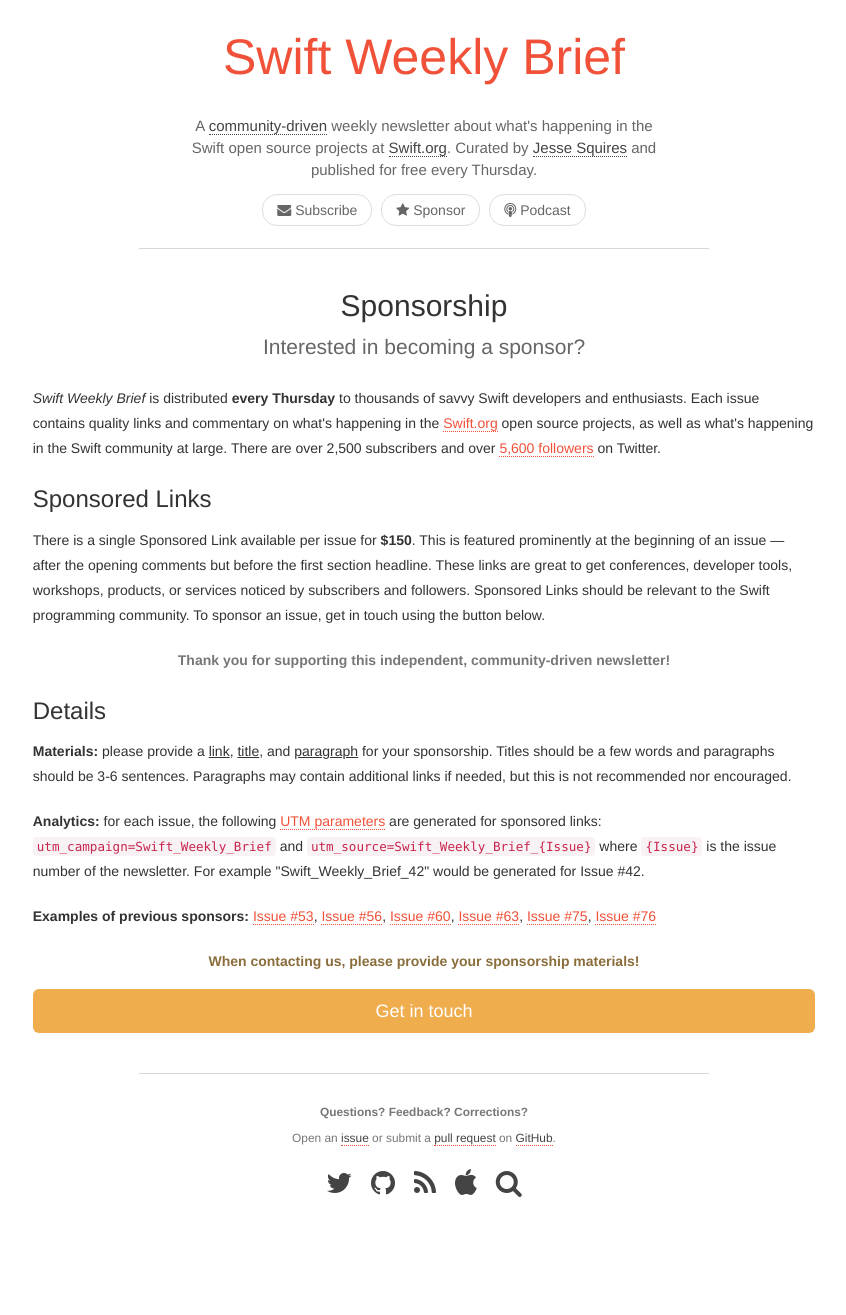
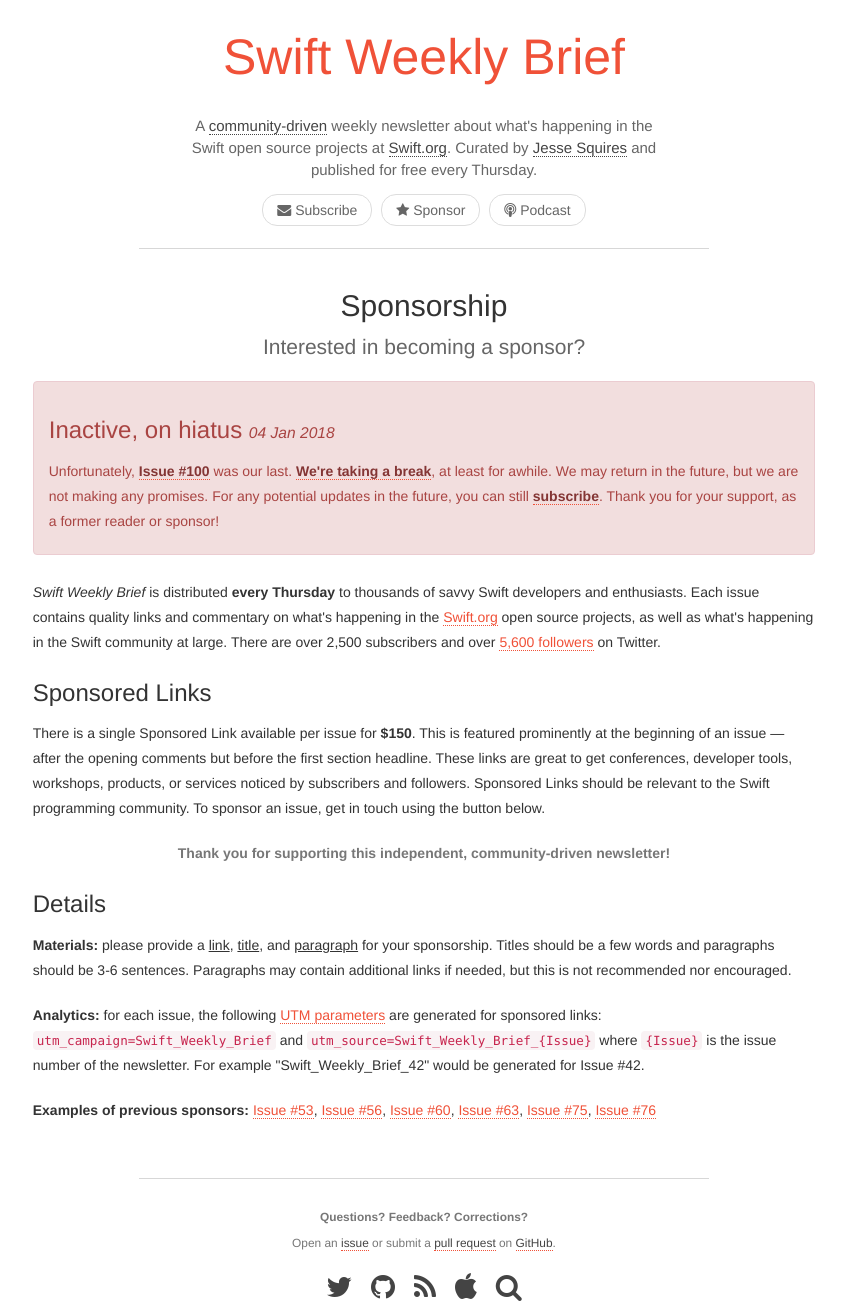
Before and after one commit to SwiftWeekly/swiftweekly.github.io, a Jekyll site: the page built from sponsorship.md, in a window 1280 px wide. Shown: the whole page, without its empty margins (216-1062 px from the left). Built offline with Jekyll 4.4.1, drawn with Linux system fonts in a browser that asks for light colours; before the commit the page ends 1210 px from its top, so only the background shows below that.

Commit message:
Add alerts for last issue / inactivity

```diff
--- /dev/null
+++ b/_includes/hiatus.html
@@ -0,0 +1,5 @@
+
+<div class="alert alert-danger" role="alert">
+    <h3>Inactive, on hiatus <small class="text-danger"><i>04 Jan 2018</i></small></h3>
+    <p>Unfortunately, <a class="alert-link" href="/issue-100">Issue #100</a> was our last. <a class="alert-link" href="https://www.jessesquires.com/blog/swift-weekly-brief-hiatus/">We're taking a break</a>, at least for awhile. We may return in the future, but we are not making any promises. For any potential updates in the future, you can still <a class="alert-link" href="/subscribe">subscribe</a>. Thank you for your support, as a former reader or sponsor!</p>
+</div>
--- a/sponsorship.md
+++ b/sponsorship.md
@@ -8,6 +8,8 @@
 
 <h2 class="text-center">Sponsorship</h2>
 <p class="lead text-center">Interested in becoming a sponsor?</p>
+
+{% include hiatus.html %}
 
 <p>
 <i>Swift Weekly Brief</i> is distributed <b>every Thursday</b> to thousands of savvy Swift developers and enthusiasts.
@@ -48,11 +50,5 @@
 <a href="/issue-76/">Issue #76</a>
 </p>
 
-<p class="text-warning text-center">
-<b>When contacting us, please provide your sponsorship materials!</b>
-</p>
-
-<a class="btn btn-warning btn-lg center" href="mailto:jesse@jessesquires.com?subject=Swift Weekly Brief Sponsorship">Get in touch</a>
-
 </div> <!-- col -->
 </div> <!-- row -->
--- a/subscribe.html
+++ b/subscribe.html
@@ -9,6 +9,8 @@
       <p class="lead">Subscribe to our mailing list to get the best summary about what's happening in the Swift.org open source projects every week.
       Published every Thursday for free.
       </p>
+
+      {% include hiatus.html %}
 
       <!-- Begin MailChimp Signup Form -->
       <div id="mc_embed_signup">
```
Also changed, not shown: index.html (+7 -0 lines).
